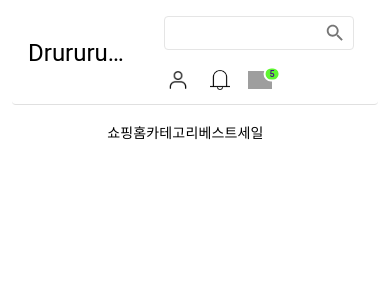
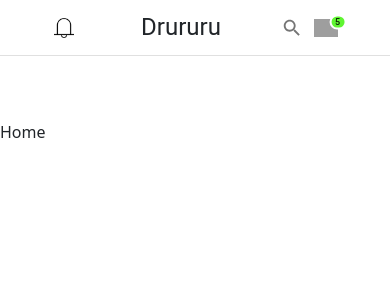
Before and after one commit to ZayaDB/ezkorea, a React (Create React App) app: page / in a window 390 px wide. Shown: the top 300 px of the page. Built offline with nearby package versions, Linux system fonts and the light colour scheme; grey boxes are pictures that could not be loaded.

Commit message:
style: Responsive Header UI

```diff
--- a/package.json
+++ b/package.json
@@ -19,6 +19,7 @@
     "@types/react": "^18.3.1",
     "@types/react-dom": "^18.3.0",
     "@types/react-redux": "^7.1.33",
+    "bootstrap": "^5.3.3",
     "react": "^18.3.1",
     "react-bootstrap": "^2.10.2",
     "react-dom": "^18.3.1",
--- a/src/App.tsx
+++ b/src/App.tsx
@@ -3,6 +3,7 @@ import { useState } from 'react';
 import { BrowserRouter, Routes, Route } from 'react-router-dom';
 import { ThemeProvider } from '@mui/material/styles';
 import theme from './styles/theme';
+import Home from './pages/Home';
 import {
   Products,
   CategoryData,
@@ -32,6 +33,7 @@ function App() {
       <Header title='Drururu' sections={sections} />
       <BrowserRouter>
         <Routes>
+          <Route path='/' element={<Home />} />
           <Route
             path='/shop'
             element={
--- a/src/components/common/Header.tsx
+++ b/src/components/common/Header.tsx
@@ -5,20 +5,18 @@ import IconButton from '@mui/material/IconButton';
 import SearchIcon from '@mui/icons-material/Search';
 import Typography from '@mui/material/Typography';
 import Link from '@mui/material/Link';
-import { createTheme, ThemeProvider, styled } from '@mui/material/styles';
+import { createTheme, ThemeProvider } from '@mui/material/styles';
 import Box from '@mui/material/Box';
 import LoginIcon from '../../assets/images/icon-login.png';
 import Notification1 from '../../assets/images/notification1.png';
-// import Cart from '../../assets/images/cart.png';
 import Cart1 from '../../assets/images/cart2.png';
-// import Notification2 from '../../assets/images/notification2.png';
 import Menu from '@mui/material/Menu';
 import MenuItem from '@mui/material/MenuItem';
 import Fade from '@mui/material/Fade';
 import Badge from '@mui/material/Badge';
 import InputBase from '@mui/material/InputBase';
 import Paper from '@mui/material/Paper';
-
+import { useMediaQuery } from '@mui/material';
 interface HeaderProps {
   sections: ReadonlyArray<{
     title: string;
@@ -32,29 +30,24 @@ const theme = createTheme({
     primary: {
       main: '#000000',
       light: '#e5e5e5',
-      // light: will be calculated from palette.primary.main,
-      // dark: will be calculated from palette.primary.main,
-      // contrastText: will be calculated to contrast with palette.primary.main
     },
     secondary: {
       main: '#5FF531',
       light: '#F5EBFF',
-      // dark: will be calculated from palette.secondary.main,
-      contrastText: '#47008F',
     },
+  },
+  zIndex: {
+    appBar: 1200,
+    drawer: 1100,
   },
 });
 
-// const StyledButton = styled(Button)`
-//   &:hover {
-//     background-color: transparent;
-//   }
-// `;
-
 export default function Header(props: HeaderProps) {
+  const isMobile = useMediaQuery('(max-width:600px)');
   const { sections, title } = props;
   const [anchorEl, setAnchorEl] = React.useState<null | HTMLElement>(null);
   const open = Boolean(anchorEl);
+  // const classes = useStyles();
   const handleClick = (event: React.MouseEvent<HTMLElement>) => {
     setAnchorEl(event.currentTarget);
   };
@@ -69,24 +62,43 @@ export default function Header(props: HeaderProps) {
           sx={{
             borderBottom: 1,
             borderColor: 'divider',
+            backgroundColor: 'white',
             display: 'flex',
             justifyContent: 'space-around',
-            pb: '2px',
-            m: 0.5,
+            flexDirection: 'row',
+            width: '100dvw',
+            position: 'fixed',
             bgcolor: 'background.paper',
-            borderRadius: 1,
+            zIndex: 'appBar',
+            // borderRadius: 1,
           }}
         >
+          {isMobile && (
+            <IconButton
+              sx={{
+                '&.MuiButtonBase-root:hover': {
+                  bgcolor: 'transparent',
+                },
+              }}
+            >
+              <img
+                src={Notification1}
+                alt='Logo'
+                style={{ width: '24px', padding: 2 }}
+              />
+            </IconButton>
+          )}
+
           <Typography
             component='h2'
             variant='h5'
             color='inherit'
-            //   align="center"
+            align='center'
             noWrap
-            //   sx={{ flex: 1 }}
             style={{ position: 'sticky', top: '0' }}
           >
             {title}
+            {isMobile ? null : (
               <Button
                 sx={{
                   ml: '34px',
@@ -102,6 +114,8 @@ export default function Header(props: HeaderProps) {
               >
                 쇼핑
               </Button>
+            )}
+            {isMobile ? null : (
               <Button
                 sx={{
                   fontSize: '16px',
@@ -116,8 +130,10 @@ export default function Header(props: HeaderProps) {
               >
                 커뮤니티
               </Button>
+            )}
           </Typography>
           <Box>
+            {isMobile ? null : (
               <IconButton disableRipple>
                 <Paper
                   component='form'
@@ -148,19 +164,8 @@ export default function Header(props: HeaderProps) {
                   </IconButton>
                 </Paper>
               </IconButton>
-
-            {/* <Button disableRipple>
-              <SearchIcon />
-          </Button> */}
-            {/* <IconButton
-              sx={{
-                '&.MuiButtonBase-root:hover': {
-                  bgcolor: 'transparent',
-                },
-              }}
-            >
-              <SearchIcon />
-            </IconButton> */}
+            )}
+            {isMobile ? null : (
               <IconButton
                 id='fade-button'
                 aria-controls={open ? 'fade-menu' : undefined}
@@ -175,6 +180,8 @@ export default function Header(props: HeaderProps) {
               >
                 <img src={LoginIcon} alt='Logo' style={{ width: '28px' }} />
               </IconButton>
+            )}
+            {isMobile ? null : (
               <Menu
                 id='fade-menu'
                 MenuListProps={{
@@ -215,6 +222,18 @@ export default function Header(props: HeaderProps) {
                   로그아웃
                 </MenuItem>
               </Menu>
+            )}
+            {isMobile && (
+              <IconButton
+                type='button'
+                sx={{ p: '3px' }}
+                aria-label='search'
+                disableRipple
+              >
+                <SearchIcon sx={{ fontSize: '22px' }} />
+              </IconButton>
+            )}
+            {isMobile ? null : (
               <IconButton
                 sx={{
                   '&.MuiButtonBase-root:hover': {
@@ -225,9 +244,10 @@ export default function Header(props: HeaderProps) {
                 <img
                   src={Notification1}
                   alt='Logo'
-                style={{ width: '20px', padding: 2 }}
+                  style={{ width: '24px', padding: 2 }}
                 />
               </IconButton>
+            )}
             <Badge
               badgeContent={5}
               color='secondary'
@@ -253,22 +273,20 @@ export default function Header(props: HeaderProps) {
                 <img src={Cart1} alt='Logo' style={{ width: '24px' }} />
               </IconButton>
             </Badge>
-            {/* <img
-                src={Notification2}
-                alt='Logo'
-                style={{ width: '31px', padding: 3 }}
-              /> */}
           </Box>
         </Toolbar>
+        {isMobile ? null : (
           <Toolbar
             component='nav'
             variant='dense'
             sx={{
-            width: '20%',
               display: 'flex',
-            justifyContent: 'space-around',
-            flex: '1',
-            ml: '22.25%',
+              justifyContent: 'space-evenly',
+              position: 'fixed',
+              mt: '64px',
+              background: 'white',
+              width: '100dvw',
+              zIndex: 'appBar',
             }}
           >
             {sections.map(section => (
@@ -278,13 +296,19 @@ export default function Header(props: HeaderProps) {
                 key={section.title}
                 variant='body2'
                 href={section.url}
-              sx={{ flexShrink: 0, border: 0 }}
+                sx={{
+                  flexShrink: 0,
+                  border: 0,
+                  pl: '70px',
+                  // ml: '60px',
+                }}
                 style={{ textDecoration: 'none' }}
               >
                 {section.title}
               </Link>
             ))}
           </Toolbar>
+        )}
       </React.Fragment>
     </ThemeProvider>
   );
--- a/src/index.tsx
+++ b/src/index.tsx
@@ -1,6 +1,7 @@
 import React from 'react';
 import ReactDOM from 'react-dom/client';
 import App from './App';
+import 'bootstrap/dist/css/bootstrap.min.css';
 
 const root = ReactDOM.createRoot(
   document.getElementById('root') as HTMLElement
--- /dev/null
+++ b/src/pages/Home.tsx
@@ -0,0 +1,10 @@
+// import { Grid } from '@mui/material';
+import Carousel from 'react-bootstrap/Carousel';
+
+export default function Home() {
+  return (
+    <>
+      <div style={{ paddingTop: '120px' }}>Home</div>
+    </>
+  );
+}
```
Also changed, not shown: 1 other file (tests, documents, lock files or other folders). Lines whose indentation alone changed are shown as unchanged.
